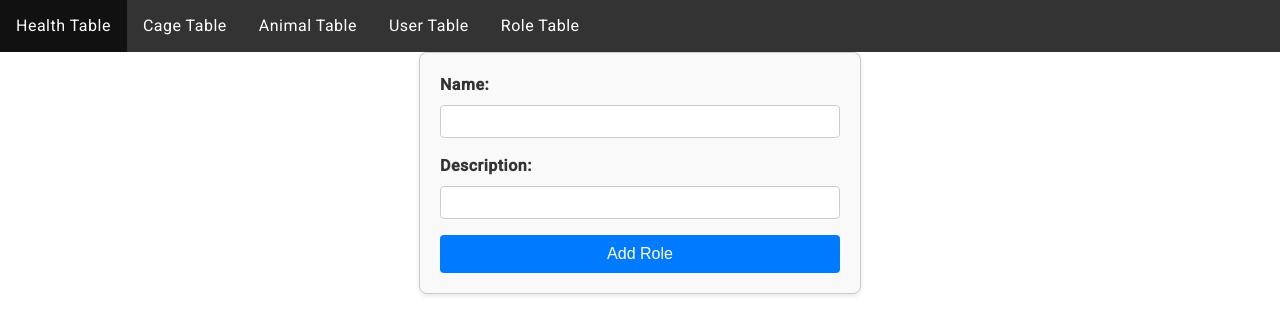
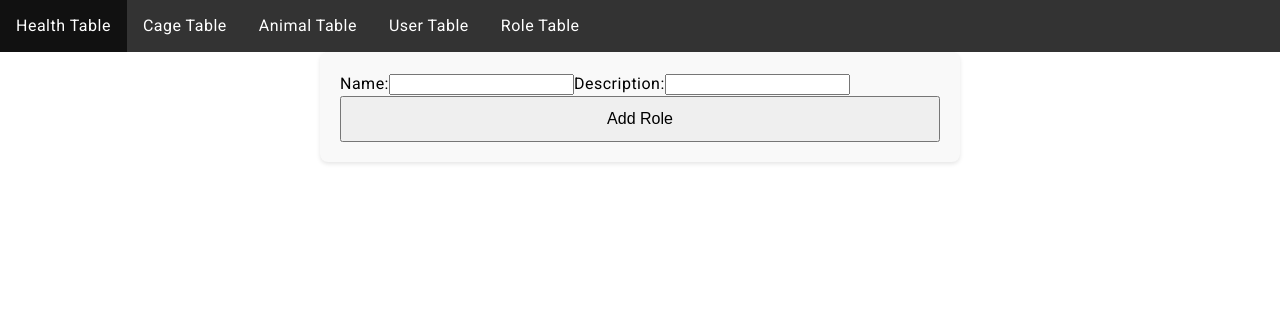
Before and after one commit to serchg0george/public-api-project, an Angular app: page /add-role in a window 1280 px wide. Shown: the top 334 px of the page. Built offline with nearby package versions, Linux system fonts and the light colour scheme.

Commit message:
Changed styles buttons

```diff
--- a/src/app/components/addforms/cage-add/cage-add.component.css
+++ b/src/app/components/addforms/cage-add/cage-add.component.css
@@ -0,0 +1,19 @@
+.add-cage-form {
+    max-width: 400px;
+    margin: 0 auto;
+    padding: 20px;
+    background-color: #f9f9f9;
+    border-radius: 8px;
+    box-shadow: 0 2px 4px rgba(0, 0, 0, 0.1);
+}
+
+.add-cage-form mat-form-field {
+    width: 100%;
+    margin-bottom: 16px;
+}
+
+.add-cage-form button {
+    width: 100%;
+    padding: 10px;
+    font-size: 16px;
+}
--- a/src/app/components/addforms/health-add/health-add.component.css
+++ b/src/app/components/addforms/health-add/health-add.component.css
@@ -0,0 +1,19 @@
+.add-health-form {
+    max-width: 400px;
+    margin: 0 auto;
+    padding: 20px;
+    background-color: #f9f9f9;
+    border-radius: 8px;
+    box-shadow: 0 2px 4px rgba(0, 0, 0, 0.1);
+}
+
+.add-health-form mat-form-field {
+    width: 100%;
+    margin-bottom: 16px;
+}
+
+.add-health-form button {
+    width: 100%;
+    padding: 10px;
+    font-size: 16px;
+}
--- a/src/app/components/addforms/role-add/role-add.component.css
+++ b/src/app/components/addforms/role-add/role-add.component.css
@@ -1,40 +1,20 @@
 .add-role-form {
-    max-width: 400px;
+  max-width: 600px;
   margin: 0 auto;
   padding: 20px;
-    border: 1px solid #ccc;
+  background-color: #f9f9f9;
   border-radius: 8px;
-    background-color: #f9f9f9;
   box-shadow: 0 2px 4px rgba(0, 0, 0, 0.1);
 }
 
-  .add-role-form label {
-    display: block;
-    margin-bottom: 8px;
-    font-weight: bold;
-    color: #333;
-  }
-
-  .add-role-form input {
+.add-role-form mat-form-field {
   width: 100%;
-    padding: 8px;
   margin-bottom: 16px;
-    border: 1px solid #ccc;
-    border-radius: 4px;
-    box-sizing: border-box;
 }
 
 .add-role-form button {
+  display: block;
   width: 100%;
-    padding: 10px;
-    background-color: #007bff;
-    color: white;
-    border: none;
-    border-radius: 4px;
-    cursor: pointer;
+  padding: 12px;
   font-size: 16px;
 }
-
-  .add-role-form button:hover {
-    background-color: #0056b3;
-  }
--- a/src/app/components/addforms/user-add/user-add.component.css
+++ b/src/app/components/addforms/user-add/user-add.component.css
@@ -0,0 +1,20 @@
+.add-user-form {
+    max-width: 600px;
+    margin: 0 auto;
+    padding: 20px;
+    background-color: #f9f9f9;
+    border-radius: 8px;
+    box-shadow: 0 2px 4px rgba(0, 0, 0, 0.1);
+  }
+
+  .add-user-form mat-form-field {
+    width: 100%;
+    margin-bottom: 16px;
+  }
+
+  .add-user-form button {
+    display: block;
+    width: 100%;
+    padding: 12px;
+    font-size: 16px;
+  }
--- a/src/app/components/role-table/role-table.component.css
+++ b/src/app/components/role-table/role-table.component.css
@@ -2,21 +2,6 @@
     display: flex;
     flex-direction: column;
     margin-bottom: 20px;
-  }
-
-  button.add-role-button {
-    background-color: #007bff;
-    color: white;
-    border: none;
-    padding: 10px 20px;
-    font-size: 16px;
-    border-radius: 4px;
-    cursor: pointer;
-    transition: background-color 0.3s ease;
-  }
-
-  button.add-role-button:hover {
-    background-color: #0056b3;
   }
 
   mat-form-field {
```
Lines whose indentation alone changed are shown as unchanged.
